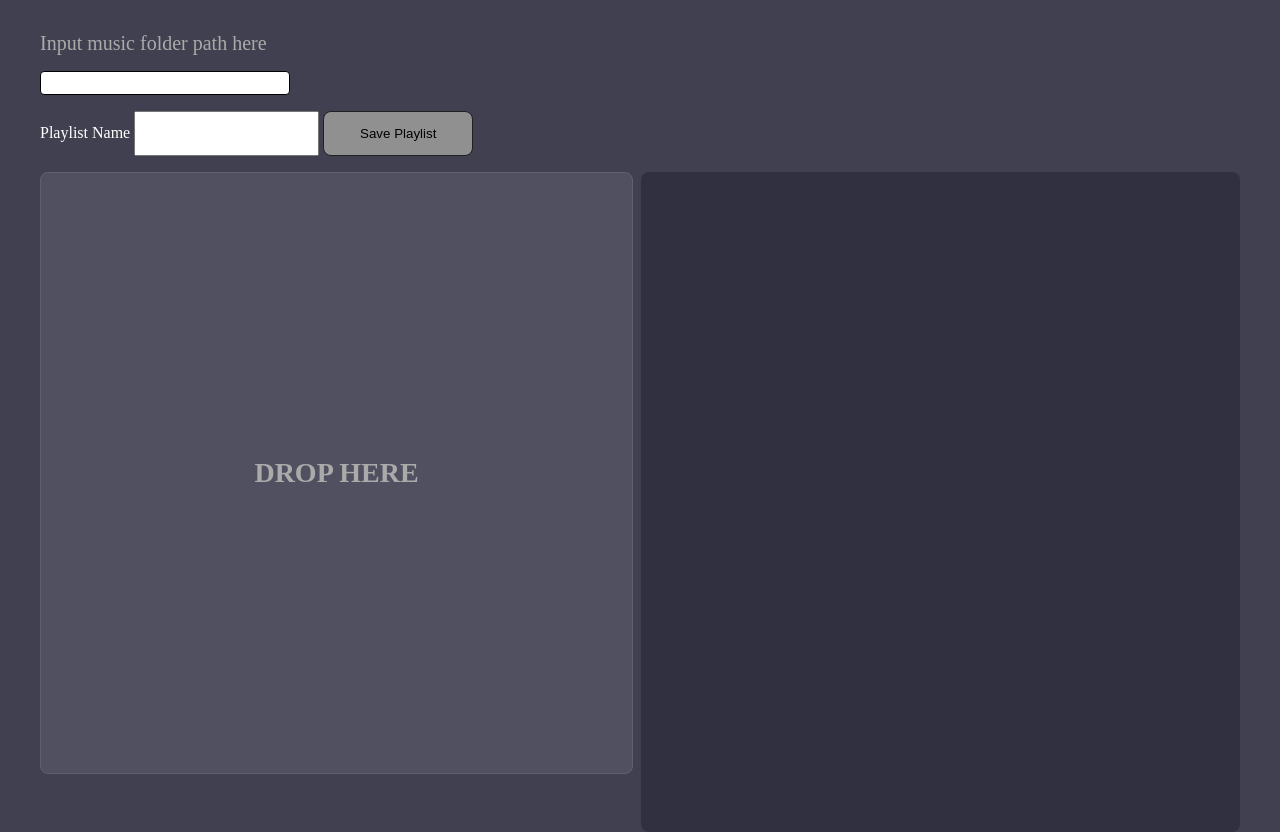
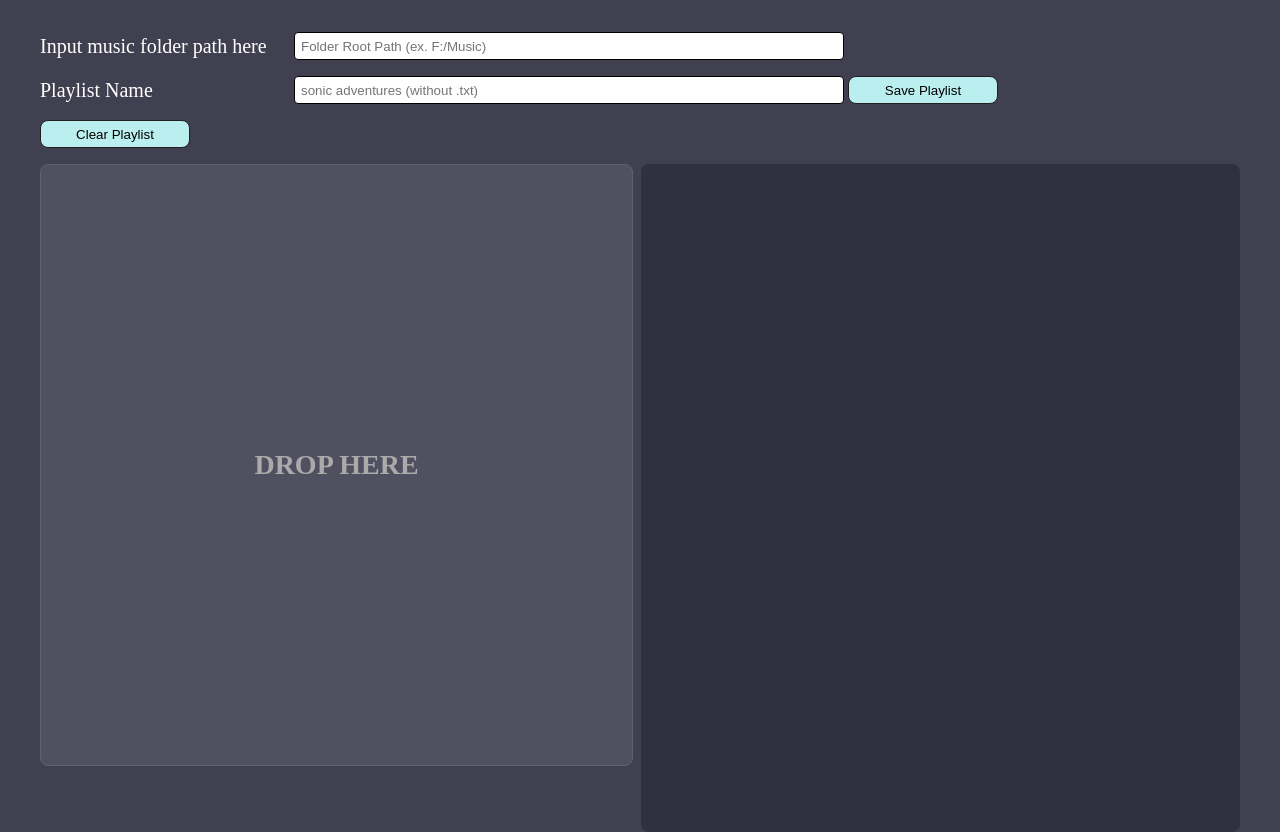
Before and after one commit to Dioinecail/playlist-creator, a website built with Vite: page index.html in a window 1280 px wide. Built offline with nearby package versions, Linux system fonts and the light colour scheme.

Commit message:
Added support for deleting stuff via right click. Added support for clearing the whole playlist via button. Changed drag & drop behaviour to not remove files

```diff
--- a/index.html
+++ b/index.html
@@ -5,12 +5,17 @@
 <body>
     <a href="" id="download-container"></a>
     <div class="main-container">
-        <div class="music-folder-input-label">Input music folder path here</div>
-        <input type="text" id="music-folder-input">
-        <div class="save-container" style="display: flex; gap: 4px">
-            <div style="display: flex; align-items: center; color: #ffffff">Playlist Name</div>
-            <input type="text" id="save-playlist-input">
+        <div class="save-container" style="display: flex; gap: 4px; align-items: center;">
+            <div class="music-folder-input-label">Input music folder path here</div>
+            <input type="text" id="music-folder-input" class="input-container" placeholder="Folder Root Path (ex. F:/Music)">
+        </div>
+        <div class="save-container" style="display: flex; gap: 4px; align-items: center;">
+            <div class="music-folder-input-label">Playlist Name</div>
+            <input type="text" id="save-playlist-input" class="input-container" placeholder="sonic adventures (without .txt)">
             <button id="btn-save-playlist">Save Playlist</button>
+        </div>
+        <div class="save-container" style="display: flex; gap: 4px; align-items: center;">
+            <button id="btn-clear-list">Clear Playlist</button>
         </div>
         <div class="drag-drop-container">
             <div id="drop-area">DROP HERE</div>
--- a/src/css/main.css
+++ b/src/css/main.css
@@ -27,15 +27,17 @@ body {
 
 .music-folder-input-label {
     font-size: 20px;
-    color: #aaaaaa;
+    color: #fff;
+    width: 250px;
 }
 
-#music-folder-input {
+.input-container {
     outline: none;
-    width: 250px;
+    width: 550px;
     height: 28px;
     border: 1px solid #000;
     border-radius: 4px;
+    padding: 6px;
 }
 
 #drop-area {
@@ -83,22 +85,22 @@ body {
     background-color: #305030;
 }
 
-#btn-save-playlist {
+#btn-save-playlist, #btn-clear-list {
     width: 150px;
-    height: 45px;
-    background-color: #909090;
+    height: 28px;
+    background-color: #bbeeee;
     outline: none;
     border: 1px solid #202020;
     transition-duration: 0.15s;
     border-radius: 8px;
 }
 
-#btn-save-playlist:hover {
+#btn-save-playlist:hover, #btn-clear-list:hover {
     background-color: #cccccc;
     transition-duration: 0.15s;
 }
 
-#btn-save-playlist:active {
+#btn-save-playlist:active, #btn-clear-list:active {
     background-color: #707070;
     transition-duration: 0.15s;
 }
--- a/src/js/main.js
+++ b/src/js/main.js
@@ -1,4 +1,4 @@
-import Sortable from 'sortablejs';
+import Sortable, { MultiDrag } from 'sortablejs';
 
 const mainContainer = document.querySelector('.main-container');
 const dropArea = document.querySelector("#drop-area");
@@ -6,6 +6,12 @@ const listArea = document.querySelector('#list-area');
 const folderInput = document.querySelector('#music-folder-input');
 const buttonSave = document.querySelector('#btn-save-playlist');
 const playlistNameInput = document.querySelector('#save-playlist-input');
+
+const multiDrag = new MultiDrag();
+
+Sortable.mount(multiDrag);
+
+let currentSortable;
 
 
 
@@ -22,6 +28,9 @@ folderInput.addEventListener('input', (evt) => {
     });
 });
 
+document.querySelector('#btn-clear-list').addEventListener('click', () => {
+    listArea.innerHTML = '';
+});
 
 function traverseFileTree(item, path) {
     path = path || "";
@@ -54,6 +63,17 @@ function traverseFileTree(item, path) {
                 div.textContent = `${prefixPath.replaceAll('\\', '/')}${path + file.name}`;
                 div.classList.add('list-item');
                 div.path = path + file.name;
+
+                div.style.display = 'flex';
+                div.style.justifyContent = 'space-between';
+
+                div.addEventListener('contextmenu', () => {
+                    Sortable.utils.deselect(div);
+
+                    div.parentNode.removeChild(div);
+
+                    return false;
+                })
 
                 listArea.appendChild(div);
             }
@@ -102,8 +122,6 @@ dropArea.addEventListener("drop", function (event) {
 
     dropArea.classList.remove('is-dragging');
 
-    listArea.innerHTML = '';
-
     var items = event.dataTransfer.items;
 
     for (var i = 0; i < items.length; i++) {
@@ -115,7 +133,7 @@ dropArea.addEventListener("drop", function (event) {
         }
     }
 
-    Sortable.create(listArea, {
+    currentSortable = Sortable.create(listArea, {
         multiDrag: true,
         selectedClass: "selected",
         fallbackTolerance: 3, // So that we can select items on mobile
@@ -126,8 +144,7 @@ dropArea.addEventListener("drop", function (event) {
 
 buttonSave.addEventListener('click', () => {
     let text = '';
-
-    let list =listArea.querySelectorAll('.list-item');
+    let list = listArea.querySelectorAll('.list-item');
 
     list.forEach(li => {
         text += `${li.textContent}\n`;
@@ -135,3 +152,7 @@ buttonSave.addEventListener('click', () => {
 
     download(text, `${playlistNameInput.value}.txt`, 'text/plain');
 });
+
+document.body.oncontextmenu = function() {
+    return false;
+}
```
